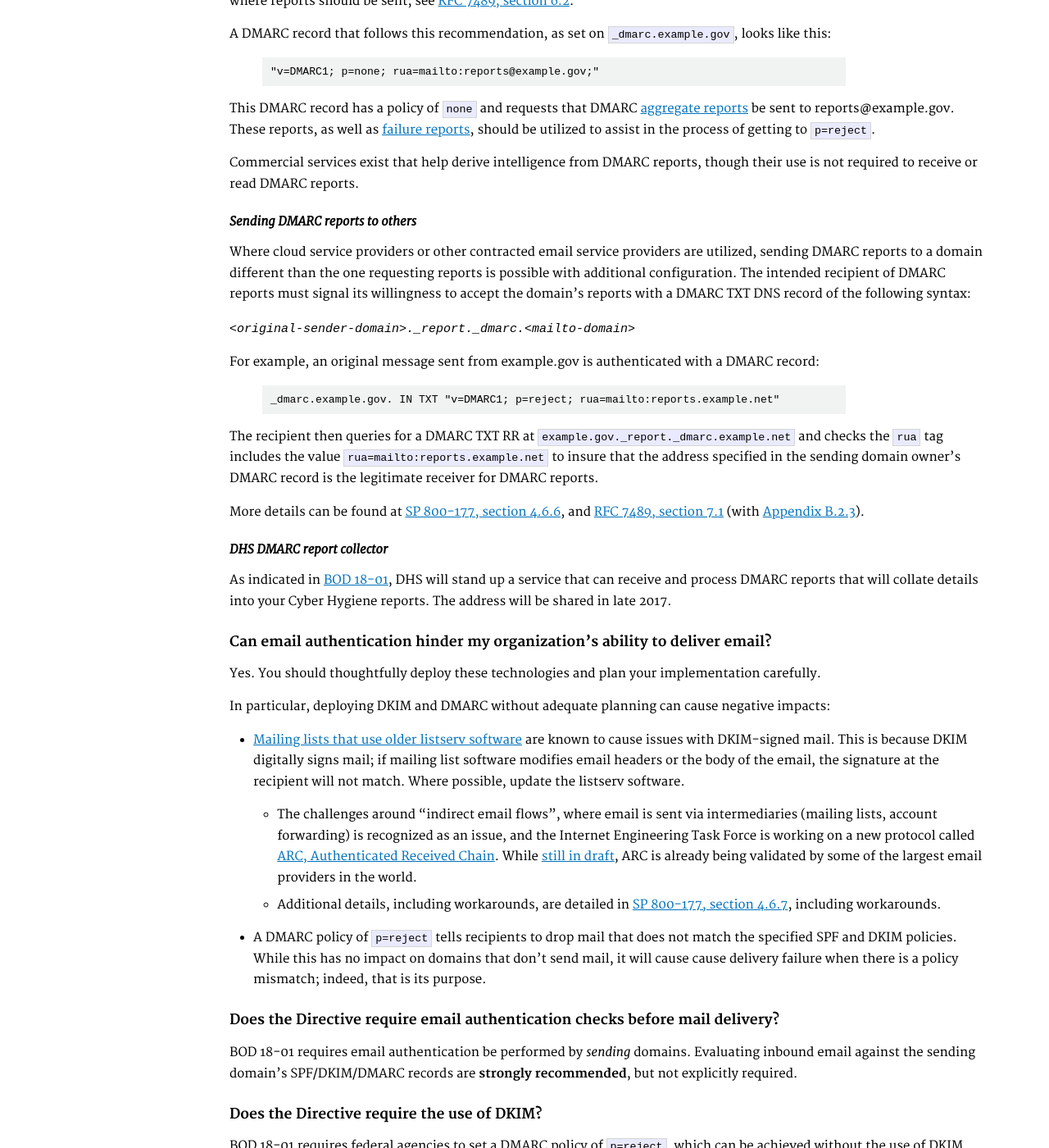
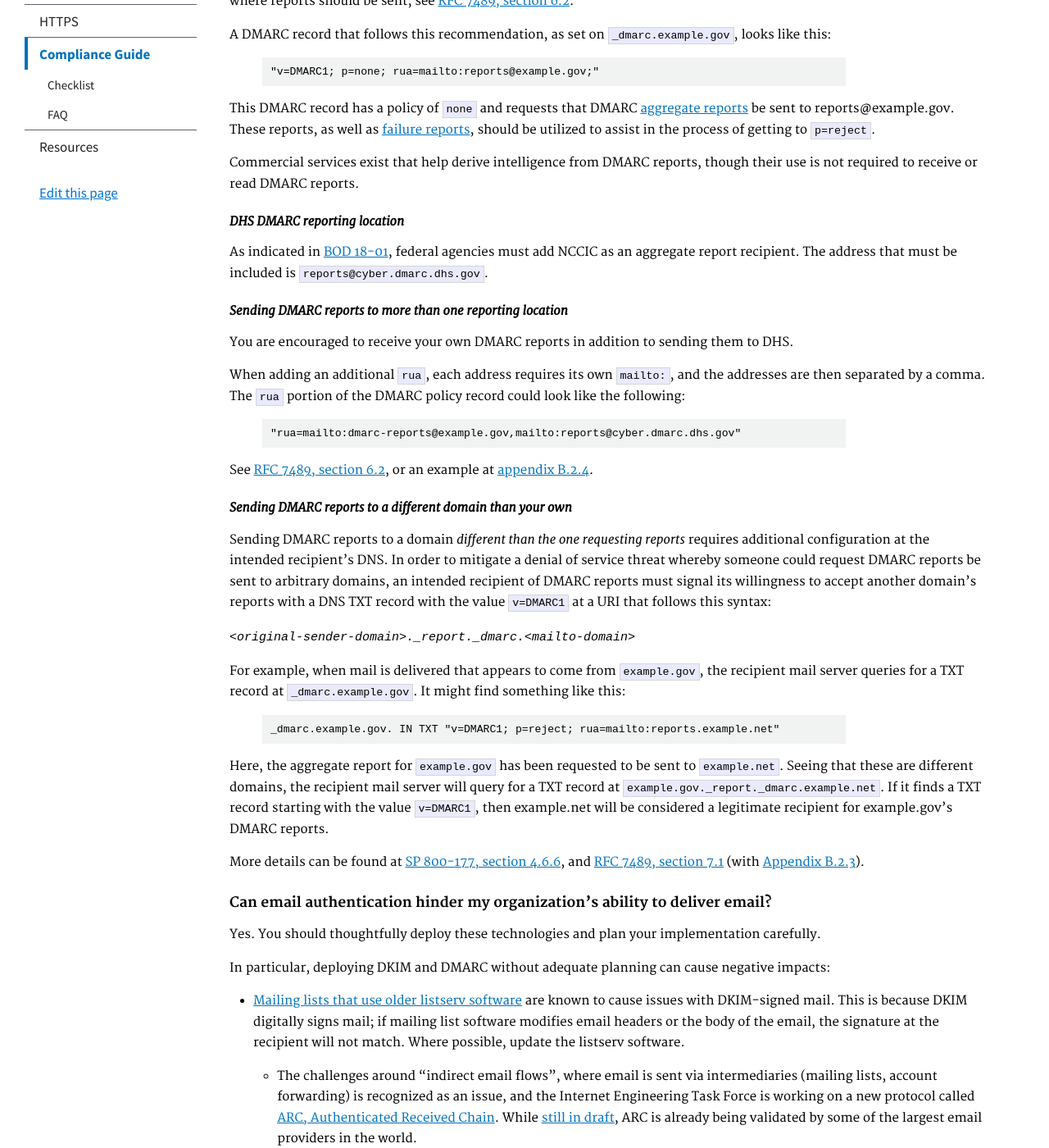
Before and after one commit to cisagov/cyber.dhs.gov, a Jekyll site: the page built from pages/guide.md, in a window 1280 px wide and 1400 px high, scrolled down 3844 px. Shown: the whole window at 82% size. Built offline with Jekyll 4.4.1, drawn with Linux system fonts in a browser that asks for light colours; some of the changed text lies outside the part shown.

Commit message:
add NCCIC reporting address, refactor "sending DMARC report" section

````diff
--- a/pages/guide.md
+++ b/pages/guide.md
@@ -24,7 +24,7 @@ This page provides implementation guidance for [Binding Operational Directive 18
   * Identify agency second-level domains that can be HSTS preloaded, and provide a list to DHS at <FNR.BOD@hq.dhs.gov>.
   * Disable SSLv2 and SSLv3 on web and mail servers.
   * Disable 3DES and RC4 ciphers on web and mail servers.
-* Within **15 days of the establishment of a centralized NCCIC reporting location**, add DHS as a recipient of DMARC aggregate reports.
+* Within **15 days of the establishment of a centralized NCCIC [reporting location](#dhs-dmarc-reporting-location)**, add DHS as a recipient of DMARC aggregate reports (`reports@cyber.dmarc.dhs.gov`).
 * Within **one year** *(October 16, 2018)* of BOD issuance, set a DMARC policy of "reject" for all second-level domains and mail-sending hosts.
 
 ### Frequently Asked Questions
@@ -120,23 +120,34 @@ This DMARC record has a policy of `none` and requests that DMARC [aggregate repo
 
 Commercial services exist that help derive intelligence from DMARC reports, though their use is not required to receive or read DMARC reports.
 
-##### *Sending DMARC reports to others*
-Where cloud service providers or other contracted email service providers are utilized, sending DMARC reports to a domain different than the one requesting reports is possible with additional configuration. The intended recipient of DMARC reports must signal its willingness to accept the domain's reports with a DMARC TXT DNS record of the following syntax:
+##### *DHS DMARC reporting location*
+As indicated in [BOD 18-01](/), federal agencies must add NCCIC as an aggregate report recipient. The address that must be included is `reports@cyber.dmarc.dhs.gov`.
+
+##### *Sending DMARC reports to more than one reporting location*
+You are encouraged to receive your own DMARC reports in addition to sending them to DHS.
+
+When adding an additional `rua`, each address requires its own `mailto:`, and the addresses are then separated by a comma. The `rua` portion of the DMARC policy record could look like the following:
+
+>```
+"rua=mailto:dmarc-reports@example.gov,mailto:reports@cyber.dmarc.dhs.gov"
+```
+
+See [RFC 7489, section 6.2](https://tools.ietf.org/html/rfc7489#section-6.2), or an example at [appendix B.2.4](https://tools.ietf.org/html/rfc7489#appendix-B.2.4).
+
+##### *Sending DMARC reports to a different domain than your own*
+Sending DMARC reports to a domain *different than the one requesting reports* requires additional configuration at the intended recipient's DNS. In order to mitigate a denial of service threat whereby someone could request DMARC reports be sent to arbitrary domains, an intended recipient of DMARC reports must signal its willingness to accept another domain's reports with a DNS TXT record with the value `v=DMARC1` at a URI that follows this syntax:
 
 *`<original-sender-domain>._report._dmarc.<mailto-domain>`*
 
-For example, an original message sent from example.gov is authenticated with a DMARC record:
+For example, when mail is delivered that appears to come from `example.gov`, the recipient mail server queries for a TXT record at `_dmarc.example.gov`. It might find something like this:
 
 >```
 _dmarc.example.gov. IN TXT "v=DMARC1; p=reject; rua=mailto:reports.example.net"
 ```
 
-The recipient then queries for a DMARC TXT RR at `example.gov._report._dmarc.example.net` and checks the `rua` tag includes the value `rua=mailto:reports.example.net` to insure that the address specified in the sending domain owner's DMARC record is the legitimate receiver for DMARC reports.
+Here, the aggregate report for `example.gov` has been requested to be sent to `example.net`. Seeing that these are different domains, the recipient mail server will query for a TXT record at `example.gov._report._dmarc.example.net`. If it finds a TXT record starting with the value `v=DMARC1`, then example.net will be considered a legitimate recipient for example.gov's DMARC reports.
 
 More details can be found at [SP 800-177, section 4.6.6](http://nvlpubs.nist.gov/nistpubs/SpecialPublications/NIST.SP.800-177.pdf#page=60), and [RFC 7489, section 7.1](https://tools.ietf.org/html/rfc7489#section-7.1) (with [Appendix B.2.3](https://tools.ietf.org/html/rfc7489#appendix-B.2.3)).
-
-##### *DHS DMARC report collector*
-As indicated in [BOD 18-01](/), DHS will stand up a service that can receive and process DMARC reports that will collate details into your Cyber Hygiene reports. The address will be shared in late 2017.
 
 
 #### Can email authentication hinder my organization’s ability to deliver email?
````
Also changed, not shown: pages/index.md (+1 -1 lines).
